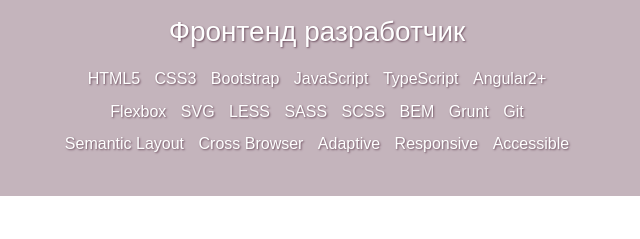
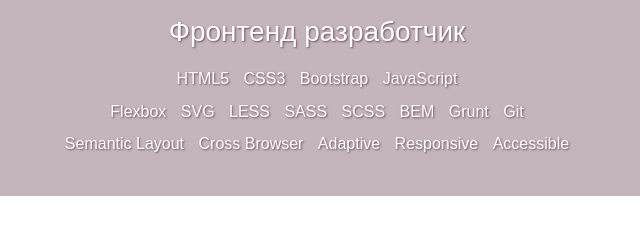
Before and after one commit to PolinaRylova/polinarya.ru, a plain HTML site: page index.html in a window 1280 px wide. Shown: the part 308-547 px from the top of the page, 323-963 px from the left. Drawn offline with nearby package versions, Linux system fonts and the light colour scheme.

Commit message:
Убрала TypeScript и Angular, добавила meta keywords

```diff
--- a/index.html
+++ b/index.html
@@ -2,6 +2,7 @@
 <html lang="ru">
 <head>
     <meta charset="utf-8">
+    <meta name="keywords" content="HTML5, CSS3, JavaScript; Git; LESS/SASS/SCSS; Flexbox, CSS-Grid; Cross Browser Development, Adaptive and Responsive Layout, Accessibility, Semantic Layout">
     <meta http-equiv="X-UA-Compatible" content="IE=edge">
     <meta name="viewport" content="width=device-width, initial-scale=1">
 
@@ -85,8 +86,6 @@
                                 <li>CSS3</li>
                                 <li>Bootstrap</li>
                                 <li>JavaScript</li>
-                                <li>TypeScript</li>
-                                <li>Angular2+</li>
                             </ul>
                             <ul class="ul-2">
                                 <li>Flexbox</li>
```
